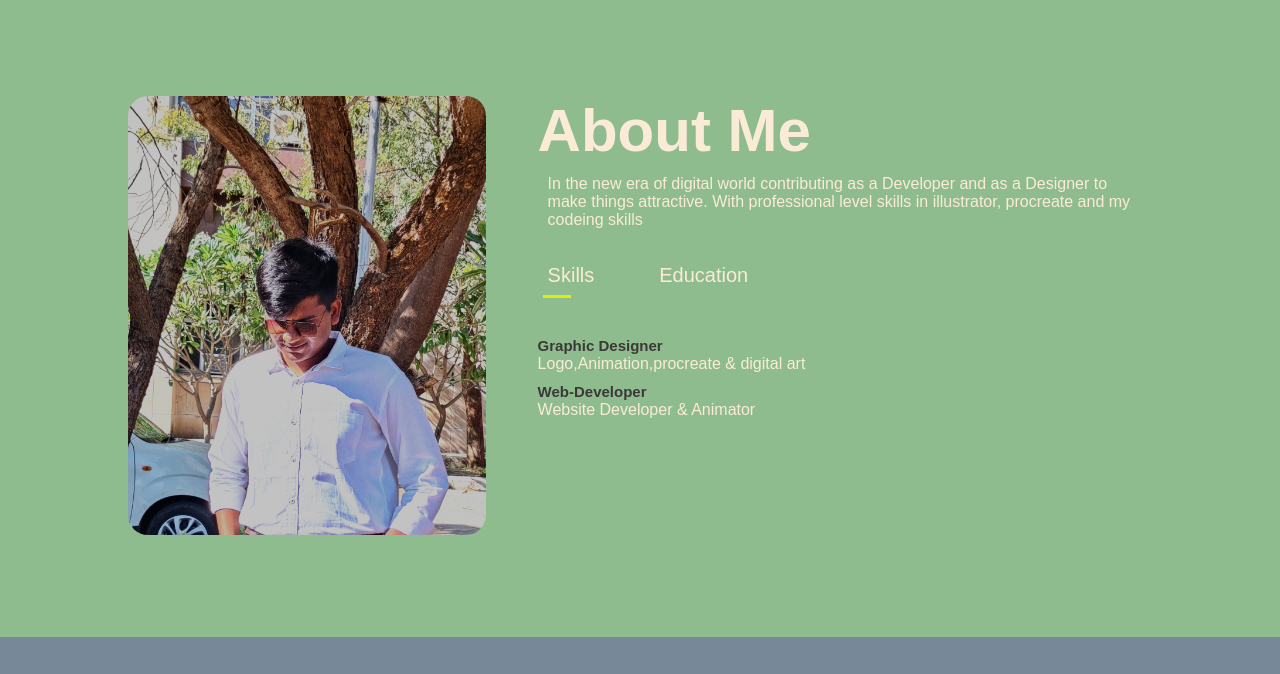
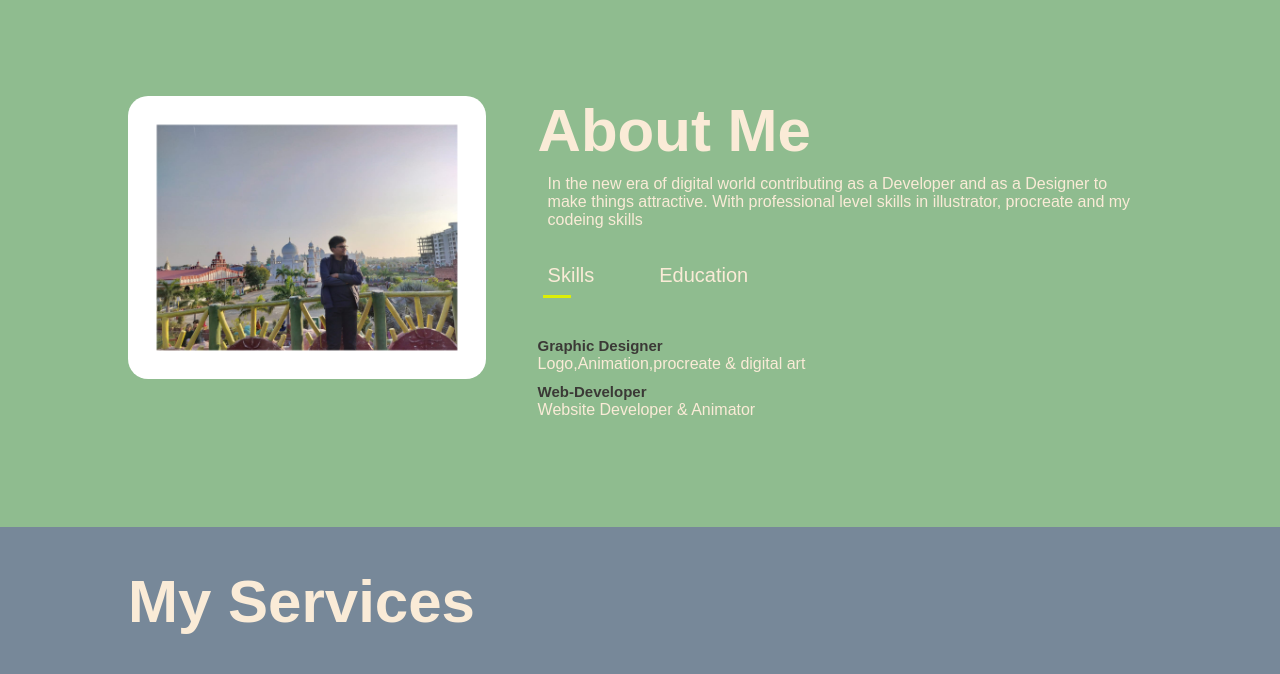
Before and after one commit to Mohnishsingh998/des.ignerscohort-, a plain HTML site: page index.html in a window 1280 px wide. Shown: the part 802-1476 px from the top of the page. Drawn offline with Linux system fonts and the light colour scheme.

Commit message:
Add files via upload

```diff
--- a/index.html
+++ b/index.html
@@ -32,7 +32,7 @@
         <div class="container">
             <div class="row">
                 <div class="about-col-1">
-                    <img src="userpic2.jpg" >
+                    <img src="Picsart_23-12-12_01-00-56-457.jpg" >
                 </div>
                 <div class="about-col-2">
                     <h1 class="sub-title">About Me</h1>
```
Also changed, not shown: Picsart_23-12-12_01-00-56-457.jpg (added).
